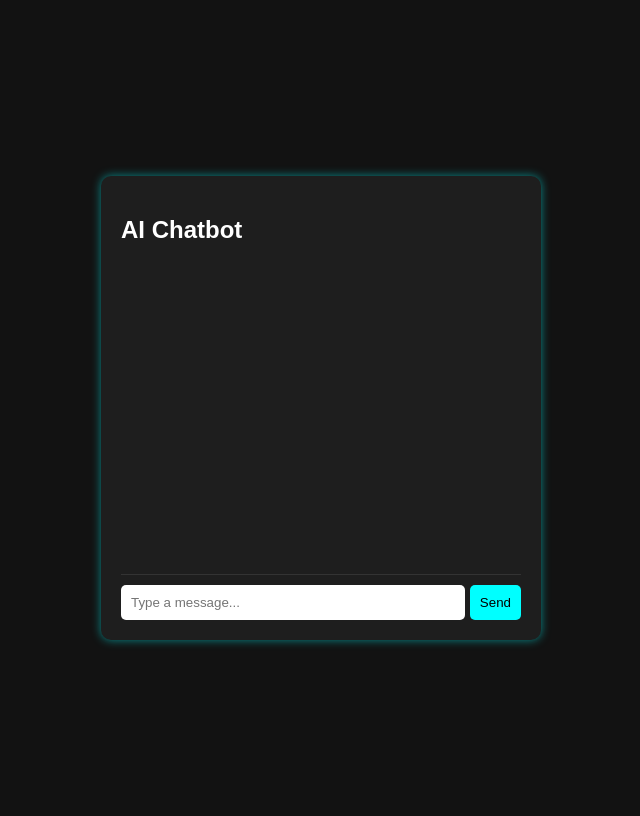
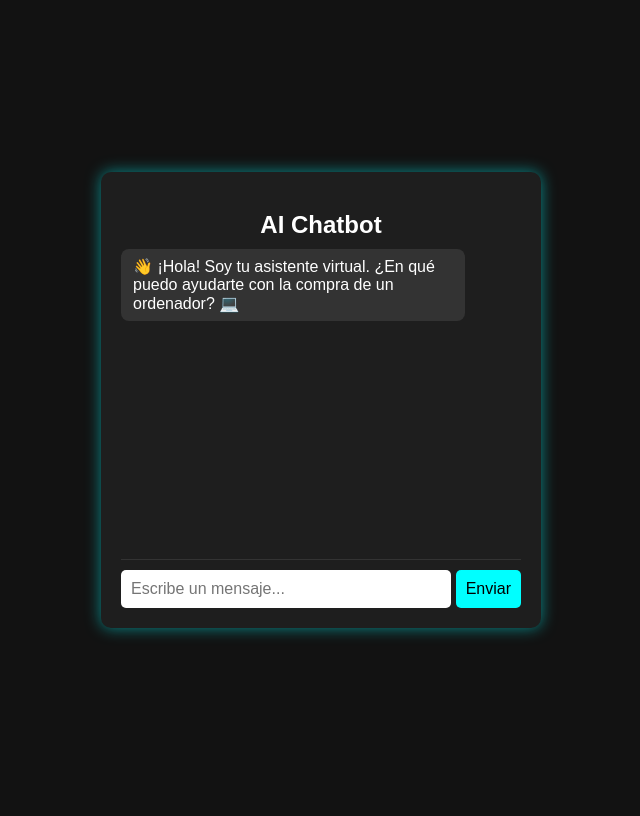
Before and after one commit to sbb23tajamar/RecommendComputerDjango, a Django app: page /chatbot/ in a window 1280 px wide. Shown: the whole page, without its empty margins (319-959 px from the left). After the commit the page ends 637 px from the top, so only its background shows below. Run offline with Django 5.2, Linux system fonts and the light colour scheme.

Commit message:
Update chat.html

```diff
--- a/computers/templates/computers/chat.html
+++ b/computers/templates/computers/chat.html
@@ -14,6 +14,7 @@
             align-items: center;
             justify-content: center;
             height: 100vh;
+            margin: 0;
         }
         .chat-container {
             width: 400px;
@@ -21,13 +22,37 @@
             background: #1e1e1e;
             border-radius: 10px;
             padding: 20px;
-            box-shadow: 0px 0px 10px rgba(0, 255, 255, 0.5);
+            box-shadow: 0px 0px 15px rgba(0, 255, 255, 0.5);
+            display: flex;
+            flex-direction: column;
+        }
+        h2 {
+            text-align: center;
+            margin-bottom: 10px;
         }
         .messages {
             height: 300px;
             overflow-y: auto;
             border-bottom: 1px solid #333;
             padding-bottom: 10px;
+            display: flex;
+            flex-direction: column;
+            gap: 8px;
+        }
+        .message {
+            padding: 8px 12px;
+            border-radius: 8px;
+            max-width: 80%;
+            word-wrap: break-word;
+        }
+        .user-message {
+            background-color: cyan;
+            color: black;
+            align-self: flex-end;
+        }
+        .bot-message {
+            background-color: #333;
+            align-self: flex-start;
         }
         .input-container {
             display: flex;
@@ -38,6 +63,8 @@
             padding: 10px;
             border: none;
             border-radius: 5px;
+            outline: none;
+            font-size: 16px;
         }
         button {
             padding: 10px;
@@ -47,16 +74,23 @@
             border-radius: 5px;
             margin-left: 5px;
             cursor: pointer;
+            font-size: 16px;
+            transition: background 0.3s;
+        }
+        button:hover {
+            background: #00cccc;
         }
     </style>
 </head>
 <body>
     <div class="chat-container">
         <h2>AI Chatbot</h2>
-        <div class="messages" id="messages"></div>
+        <div class="messages" id="messages">
+            <div class="bot-message message">👋 ¡Hola! Soy tu asistente virtual. ¿En qué puedo ayudarte con la compra de un ordenador? 💻</div>
+        </div>
         <div class="input-container">
-            <input type="text" id="user_input" placeholder="Type a message...">
-            <button onclick="sendMessage()">Send</button>
+            <input type="text" id="user_input" placeholder="Escribe un mensaje...">
+            <button onclick="sendMessage()">Enviar</button>
         </div>
     </div>
 
@@ -67,8 +101,14 @@
             if (!message) return;
 
             let messagesDiv = document.getElementById("messages");
-            messagesDiv.innerHTML += `<div><strong>You:</strong> ${message}</div>`;
+
+            let userMessageDiv = document.createElement("div");
+            userMessageDiv.className = "user-message message";
+            userMessageDiv.textContent = message;
+            messagesDiv.appendChild(userMessageDiv);
+
             input.value = "";
+            messagesDiv.scrollTop = messagesDiv.scrollHeight;
 
             fetch("", {
                 method: "POST",
@@ -80,7 +120,10 @@
             })
             .then(response => response.json())
             .then(data => {
-                messagesDiv.innerHTML += `<div><strong>Bot:</strong> ${data.response}</div>`;
+                let botMessageDiv = document.createElement("div");
+                botMessageDiv.className = "bot-message message";
+                botMessageDiv.textContent = data.response;
+                messagesDiv.appendChild(botMessageDiv);
                 messagesDiv.scrollTop = messagesDiv.scrollHeight;
             })
             .catch(error => console.error("Error:", error));
```
